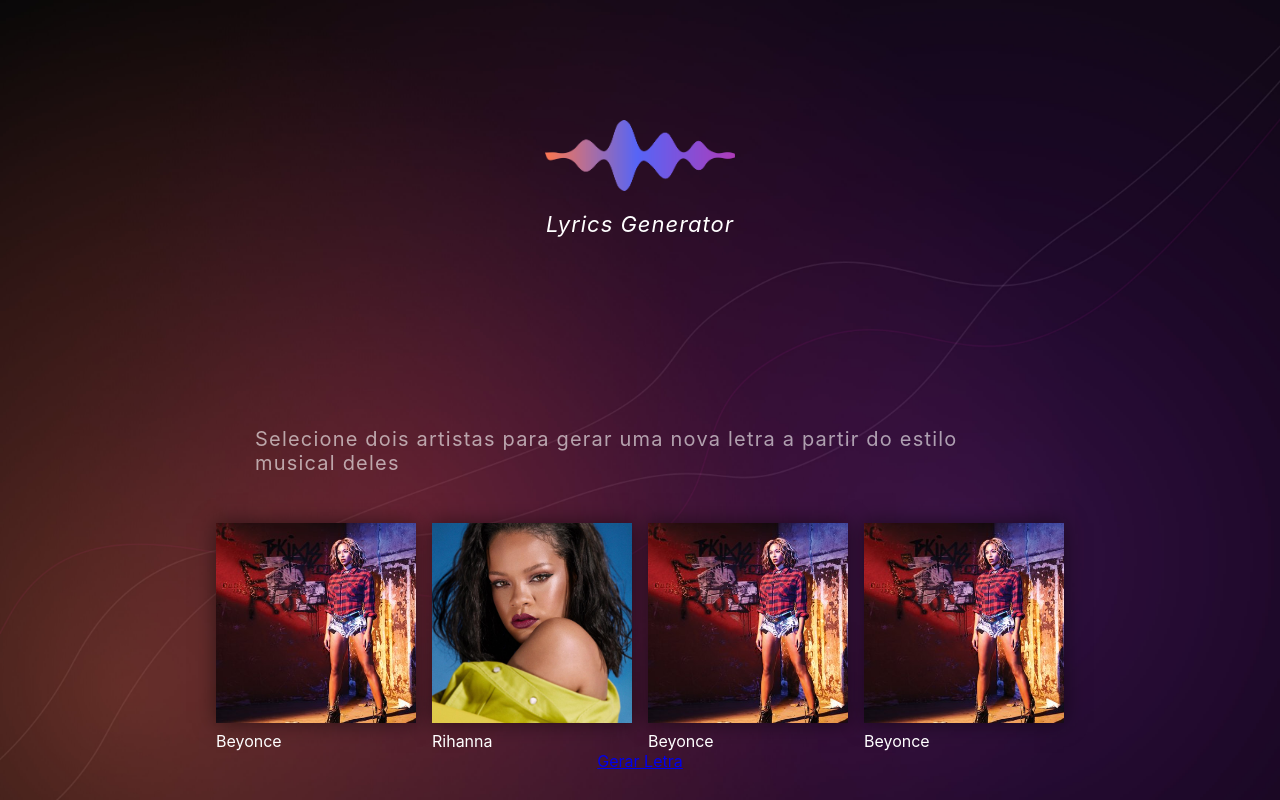
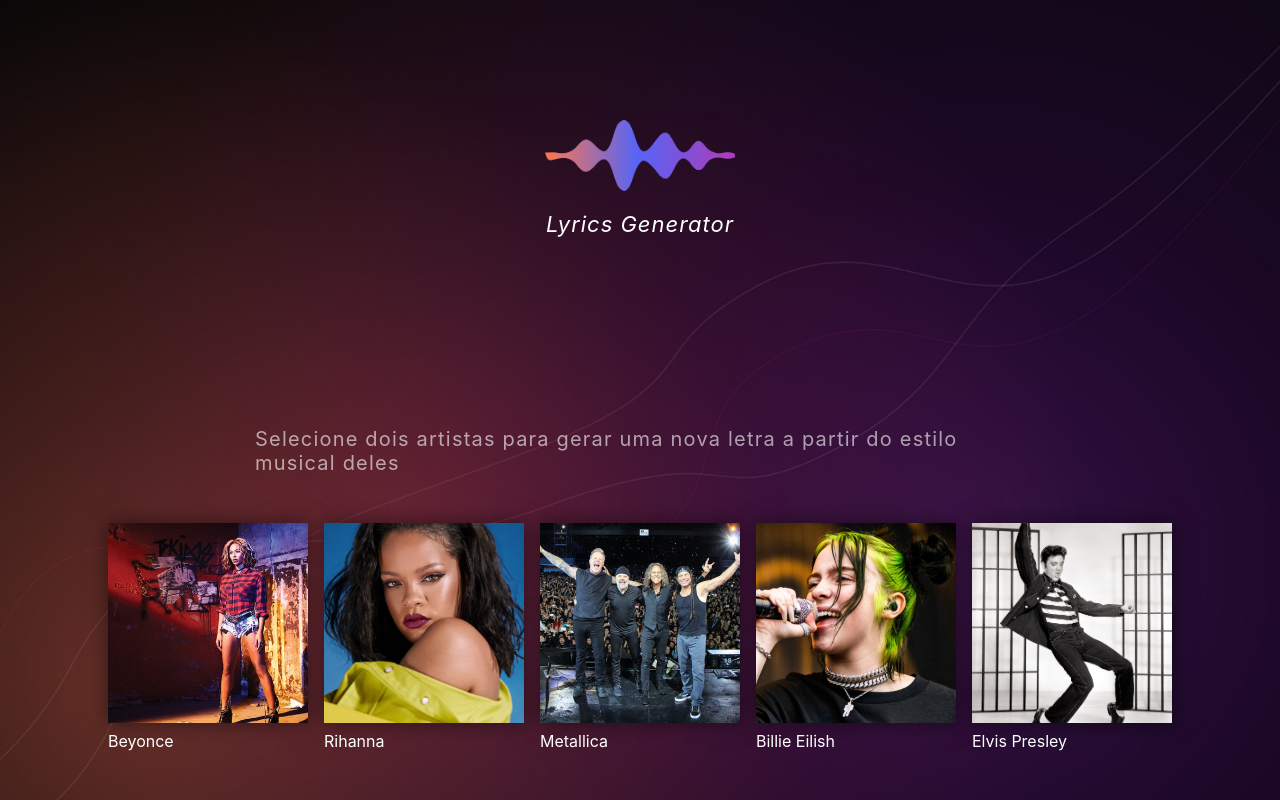
Before and after one commit to pamella/creative-text-generator, a Django app: page / in a window 1280 px wide. Run offline with Django 3.2, Linux system fonts and the light colour scheme; some web fonts are replaced.

Commit message:
Improve select artists page behavior

```diff
--- a/static/css/main.css
+++ b/static/css/main.css
@@ -11,6 +11,7 @@ body {
 }
 
 div {
+  box-sizing: border-box;
   background-position: center;
   background-repeat: no-repeat;
   background-size: cover;
@@ -18,6 +19,7 @@ div {
 
 /* PAGE: SELECT ARTISTS */
 .container-select-artists {
+  position: relative;
   display: flex;
   flex-direction: column;
   align-items: center;
@@ -64,7 +66,7 @@ div {
   display: flex;
   flex-wrap: wrap;
   justify-content: space-between;
-  width: 848px;
+  width: 1064px;
 }
 
 .artists-wrapper .list .item .photo {
--- a/templates/base.html
+++ b/templates/base.html
@@ -2,11 +2,12 @@
 
 <!DOCTYPE html>
 <html>
+
 <head>
     <meta charset="UTF-8">
     <meta name="viewport" content="width=device-width, initial-scale=1.0">
     <meta http-equiv="X-UA-Compatible" content="ie=edge">
-    <title>{% block title %}{% endblock %}</title>
+    <title>Lyrics Generator {% block title %}{% endblock %}</title>
 
     <!-- favicon -->
     <link rel="shortcut icon" href="{% static 'img/logo.ico' %}" />
@@ -18,6 +19,7 @@
     <link rel="stylesheet" href="{% static 'css/main.css' %}">
     {% block style %}{% endblock %}
 </head>
+
 <body>
 
     {% block body %}{% endblock %}
@@ -26,4 +28,5 @@
     {% block scripts %}{% endblock %}
 
 </body>
+
 </html>
--- a/templates/core/select_artists.html
+++ b/templates/core/select_artists.html
@@ -14,30 +14,51 @@
             deles</span>
 
         <div class="list">
-            <div class="item">
+            <div class="item" id="beyonce">
                 <div class="photo" style="background-image: url('{% static 'img/beyonce.jpg' %}')"></div>
                 <span class="name">Beyonce</span>
             </div>
 
-            <div class="item">
+            <div class="item" id="rihanna">
                 <div class="photo" style="background-image: url('{% static 'img/rihanna.jpg' %}')"></div>
                 <span class="name">Rihanna</span>
             </div>
 
-            <div class="item">
-                <div class="photo" style="background-image: url('{% static 'img/beyonce.jpg' %}')"></div>
-                <span class="name">Beyonce</span>
+            <div class="item" id="metallica">
+                <div class="photo" style="background-image: url('{% static 'img/metallica.jpg' %}')"></div>
+                <span class="name">Metallica</span>
             </div>
 
-            <div class="item">
-                <div class="photo" style="background-image: url('{% static 'img/beyonce.jpg' %}')"></div>
-                <span class="name">Beyonce</span>
+            <div class="item" id="billie">
+                <div class="photo" style="background-image: url('{% static 'img/billie.jpg' %}')"></div>
+                <span class="name">Billie Eilish</span>
+            </div>
+
+            <div class="item" id="elvis">
+                <div class="photo" style="background-image: url('{% static 'img/elvis.jpg' %}')"></div>
+                <span class="name">Elvis Presley</span>
             </div>
         </div>
     </div>
 
-    <a href="{% url 'core:generate-text' %}?artists_names=beyonce&artists_names=rihanna">Gerar Letra</a>
+    <div class="overview-container">
+        <div class="artists">
+            <div class="photo" style="background-image: url('{% static 'img/beyonce.jpg' %}')"></div>
+            <div class="photo" style="background-image: url('{% static 'img/rihanna.jpg' %}')"></div>
+            <span class="names">Beyonce & Rihanna</span>
+        </div>
 
+        <a class="link" href="{% url 'core:generate-text' %}">
+            <span>GERAR LETRA</span>
+            <div class="arrow">
+                <img src="{% static 'img/right-arrow.svg' %}" width="24px">
+            </div>
+        </a>
+    </div>
 </div>
 
 {% endblock body %}
+
+{% block scripts %}
+<script src="{% static 'js/select-artists.js' %}"></script>
+{% endblock %}
```
Also changed, not shown: other parts of static/css/main.css (+62 -0 lines), static/js/select-artists.js (added, +47 -0 lines), static/img/billie.jpg (added), static/img/elvis.jpg (added), static/img/metallica.jpg (added), static/img/right-arrow.svg (added).
